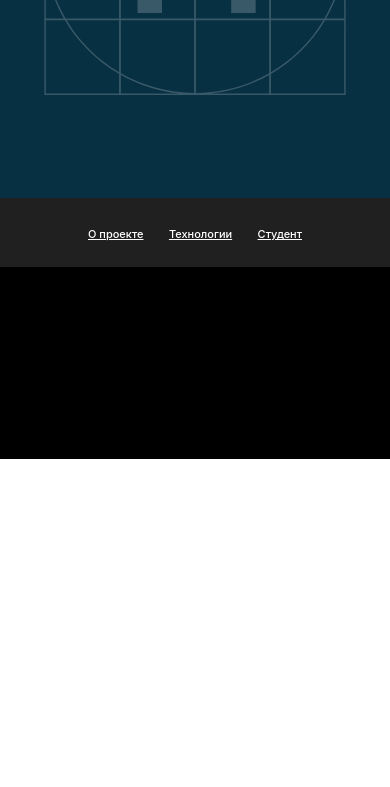
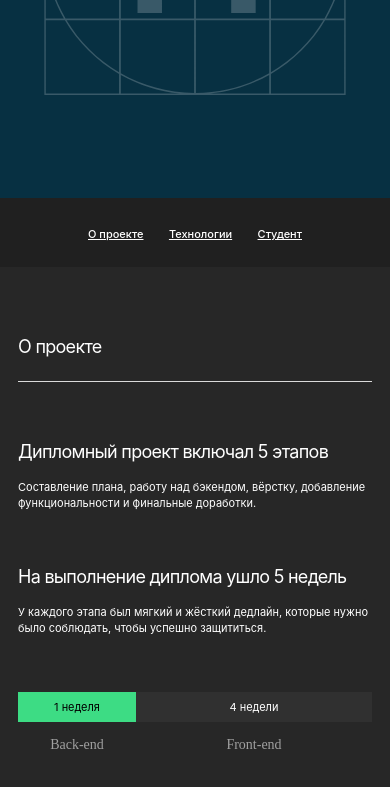
Before and after one commit to AlinaLvova/movies-explorer-frontend, a React app in the folder movie-explorer/: page / in a window 390 px wide. Shown: the part 385-1172 px from the top of the page. Before the commit the page ends 844 px from the top, so only its background shows below. Built offline with nearby package versions, Linux system fonts and the light colour scheme.

Commit message:
feature: add about project section

```diff
--- a/movie-explorer/src/components/App/App.css
+++ b/movie-explorer/src/components/App/App.css
@@ -8,6 +8,7 @@
   -moz-text-size-adjust: 100%;
   font-family: "Inter", "Suisse-Intl", Arial, Helvetica, sans-serif;
   text-rendering: optimizeLegibility;
+  color: var(--text-color-white);
 }
 
 .page__container{
--- a/movie-explorer/src/components/Common/constant/colors.css
+++ b/movie-explorer/src/components/Common/constant/colors.css
@@ -7,6 +7,8 @@
     --button-color-blue: #4285F4;
     --text-color-white: #FFFFFF;
     --text-color-red: #EE3465;
+    --text-color-grey: #A0A0A0;
+    --line: #DADADA;
   }
 
   :root{
--- /dev/null
+++ b/movie-explorer/src/components/Main/AboutProject/AboutProject.css
@@ -0,0 +1,168 @@
+.about-project {
+    background-color: var(--background-color-light-grey);
+    padding: 110px 70px;
+}
+
+
+.about-project__title {
+    font-size: 18px;
+    font-family: Inter;
+    letter-spacing: -0.72px;
+    border-bottom: 1px solid var(--line);
+    padding-bottom: 23px;
+}
+
+.about-project__table {
+    margin: 0;
+    margin-top: 70px;
+    display: grid;
+    padding: 0;
+    list-style: none;
+    grid-template-columns: 1fr 1fr;
+
+
+    flex-wrap: wrap;
+    flex-direction: row;
+    justify-content: space-between;
+    gap: 40px;
+}
+
+.about-project__container {
+    width: calc(100%);
+}
+
+.about-project__subtitle {
+    font-size: 18px;
+    font-family: Inter;
+    letter-spacing: -0.72px;
+    width: 100%;
+}
+
+.about-project__description {
+    font-size: 11px;
+    font-family: Inter;
+    line-height: 16px;
+    width: calc(400 / 550 * 100%);
+    margin-top: 26px;
+    margin-bottom: 110px;
+}
+
+.about-project__timeline-container {
+    width: 100%;
+    display: grid;
+    grid-template-columns: 1fr 4fr;
+
+}
+
+.about-project__timeline-bar {
+    text-align: center;
+    font-size: 11px;
+    font-family: Inter;
+    padding: 9px 14px;
+    margin-bottom: 14px;
+}
+
+.about-project__timeline-bar_green{
+    background-color: var(--button-color-green);
+    color: #000;
+}
+
+.about-project__timeline-bar_grey{
+    background-color: var(--button-color-grey);
+}
+
+.about-project__caption {
+    text-align: center;
+    font-size: 14px;
+font-family: Inter;
+font-weight: 500;
+line-height: 17px;
+color: var(--text-color-grey);
+}
+
+@media screen and (max-width: 1279px) and (min-width: 791px) {
+
+}
+
+@media screen and (max-width: 790px) {
+    .about-project__container {
+            width: 95%;
+        }
+
+    .about-project__table {
+        gap: 0px;
+    }
+
+    .about-project__description {
+        width: 97%;
+        margin-bottom: 96px;
+        font-size: 12px;
+line-height: 18px;
+    }
+
+    .about-project__subtitle{
+        font-size: 20px;
+letter-spacing: -0.8px;
+    }
+
+    .about-project__title{
+        font-size: 22px;
+        letter-spacing: -0.88px;
+
+    }
+
+    .about-project__caption{
+        font-size: 14px;
+font-family: Suisse Intl;
+line-height: 17px;
+    }
+
+    .about-project {
+        padding: 90px 50px;
+    }
+
+    .about-project__timeline-bar {
+        padding: 9px 10px;
+    }
+}
+
+@media screen and (max-width: 621px) and (min-width: 320px) {
+    .about-project__container {
+            width: 100%;
+        }
+
+    .about-project__table {
+        grid-template-columns: 1fr;
+    }
+
+    .about-project__description {
+        margin-top: 16px;
+        width: 100%;
+        margin-bottom: 56px;
+        font-size: 11px;
+line-height: 16px;
+    }
+
+    .about-project__timeline-container {
+        grid-template-columns: 1fr 2fr;
+
+    }
+
+    .about-project__title{
+        font-size: 18px;
+letter-spacing: -0.72px;
+    }
+
+    .about-project__subtitle{
+        font-size: 18px;
+letter-spacing: -0.72px;
+    }
+
+    .about-project {
+        padding: 70px 18px;
+    }
+
+    .about-project__table {
+        margin-top: 60px;
+    }
+}
--- /dev/null
+++ b/movie-explorer/src/components/Main/AboutProject/AboutProject.js
@@ -0,0 +1,33 @@
+import React, { useState } from "react";
+
+import "./AboutProject.css";
+
+function AboutProject() {
+  return (
+    <section className="about-project">
+      <div className="about-project__title">О проекте</div>
+      <ul className="about-project__table">
+        <li class="about-project__container">
+          <div className="about-project__subtitle">Дипломный проект включал 5 этапов</div>
+          <div className="about-project__description">Составление плана, работу над бэкендом, вёрстку, добавление функциональности и финальные доработки.</div>
+        </li>
+        <li className="about-project__container">
+          <div className="about-project__subtitle">На выполнение диплома ушло 5 недель</div>
+          <div className="about-project__description">У каждого этапа был мягкий и жёсткий дедлайн, которые нужно было соблюдать, чтобы успешно защититься.</div>
+        </li>
+      </ul>
+      <div className="about-project__timeline-container">
+        <div className="about-project__week-container">
+          <div className="about-project__timeline-bar about-project__timeline-bar_green">1 неделя</div>
+          <div class="about-project__caption">Back-end</div>
+        </div>
+        <div className="about-project__week-container">
+          <div className="about-project__timeline-bar about-project__timeline-bar_grey">4 недели</div>
+          <div className="about-project__caption">Front-end</div>
+        </div>
+      </div>
+    </section>
+  );
+}
+
+export default AboutProject;
--- a/movie-explorer/src/components/Main/Main.js
+++ b/movie-explorer/src/components/Main/Main.js
@@ -2,6 +2,7 @@ import React, { useState } from 'react';
 
 import Banner from './Banner/Banner';
 import NavTab from './NavTab/NavTab';
+import AboutProject from './AboutProject/AboutProject';
 import './Main.css';
 
 function Main() {
@@ -9,6 +10,7 @@ function Main() {
     <section className="main">
       <Banner />
       <NavTab />
+      <AboutProject />
     </section>
   );
 }
```
